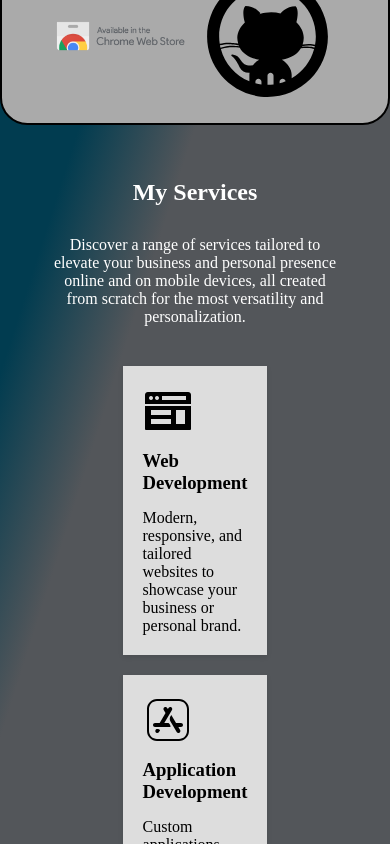
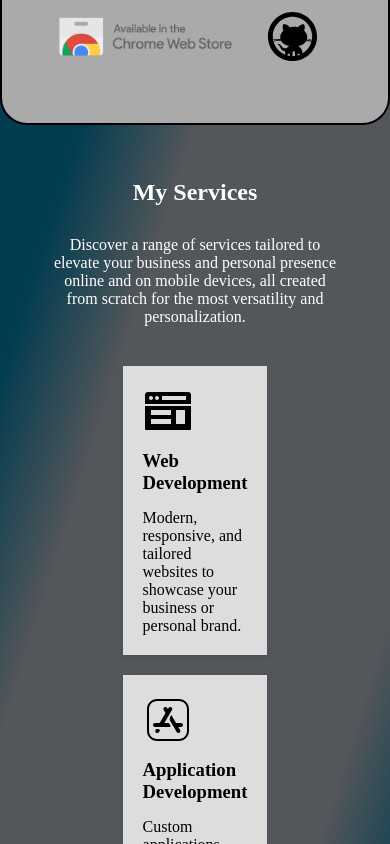
Before and after one commit to softdevschatzl/softdevschatzl.github.io, a Vue app: page / in a window 390 px wide. Shown: the part 1860-2704 px from the top of the page. Built offline with nearby package versions, Linux system fonts and the light colour scheme; a web font is replaced by a local one.

Commit message:
satisfied with the front-end

```diff
--- a/src/components/ContactPage.vue
+++ b/src/components/ContactPage.vue
@@ -157,14 +157,10 @@ export default {
         transition: opacity 0.2s ease;
     }
     .download-image:hover {
-        opacity: 0.7;
+        opacity: 0.6;
     }
 
     .double-color-background {
         background: linear-gradient(to bottom right, #53565a 20%, #013c50 35%, #013c50 70%, #013c50 85%);
     }
-
-    .gif-container img {
-        transition: opacity 0.3s ease;
-    }
 </style>
--- a/src/components/ElementCarousel.vue
+++ b/src/components/ElementCarousel.vue
@@ -4,16 +4,24 @@
 -->
 <template>
 <div id="slider">
-  <transition tag="div" :name="transitionName" class="slides-group">
-    <div v-if="show" :key="current" class="slide" :class="slides[current].className">
+  <transition
+    tag="div"
+    :name="transitionName"
+    class="slides-group">
+    <div v-if="show"
+      :key="current"
+      class="slide"
+      :class="slides[current].className">
       <h2>{{ slides[current].title }}</h2>
       <p>{{ slides[current].description }}</p>
       <div class = 'projectimages'>
-        <div v-for="(image, index) in slides[current].images" :key="index" :class = "['image-wrapper', 'slide-' + current + '-image-' + index]">
-          <a :href="slides[current].imageLinks[index]" target="_blank" rel="noopener noreferrer">
+        <div v-for="(image, index) in slides[current].images" :key="index" :class = "['image-wrapper']">
+          <a
+            :href="slides[current].imageLinks[index]"
+            target="_blank"
+            rel="noopener noreferrer">
             <img
               class="projectimage"
-              :class = "{'livesite-image': image === livesite}"
               :src="image"
               alt="Slide Image">
           </a>
@@ -169,15 +177,10 @@ export default {
   flex-direction: row;
 }
 .projectimage {
-  width: 100%;
   transition: transform 0.3s ease-in-out;
 }
 .projectimage:hover {
   transform: scale(1.1);
-}
-
-.livesite-image {
-  width: 40%;
 }
 
 /* SLIDER STYLES */
@@ -307,8 +310,8 @@ body {
 /* Desktop view. */
 @media only screen and (min-width: 768px ) {
   .slide {
-      gap: 15px;
-      height: 35vh;
+    gap: 15px;
+    height: 35vh;
   }
   #slider {
     height: 35vh;
@@ -316,6 +319,7 @@ body {
   }
   .projectimage {
     height: 70px;
+    width: auto;
   }
 
   .btn {
@@ -338,5 +342,10 @@ body {
   .btn {
     top: calc(50% - 40px)
   }
+
+  .projectimage {
+    height: 7vh;
+    width: auto;
+  }
 }
 </style>
--- a/src/components/ServicePage.vue
+++ b/src/components/ServicePage.vue
@@ -102,7 +102,7 @@ data() {
         margin-bottom: 30px;
     }
     .double-color-background {
-        background: linear-gradient(to bottom right, #013c50 10%, #53565a 25%, #53565a 70%, #53565a 85%);
+        background: linear-gradient(to bottom right, #013c50 10%, #53565a 25%, #53565a 70%, #013c50 85%);
     }
 
     .service-item {
```
